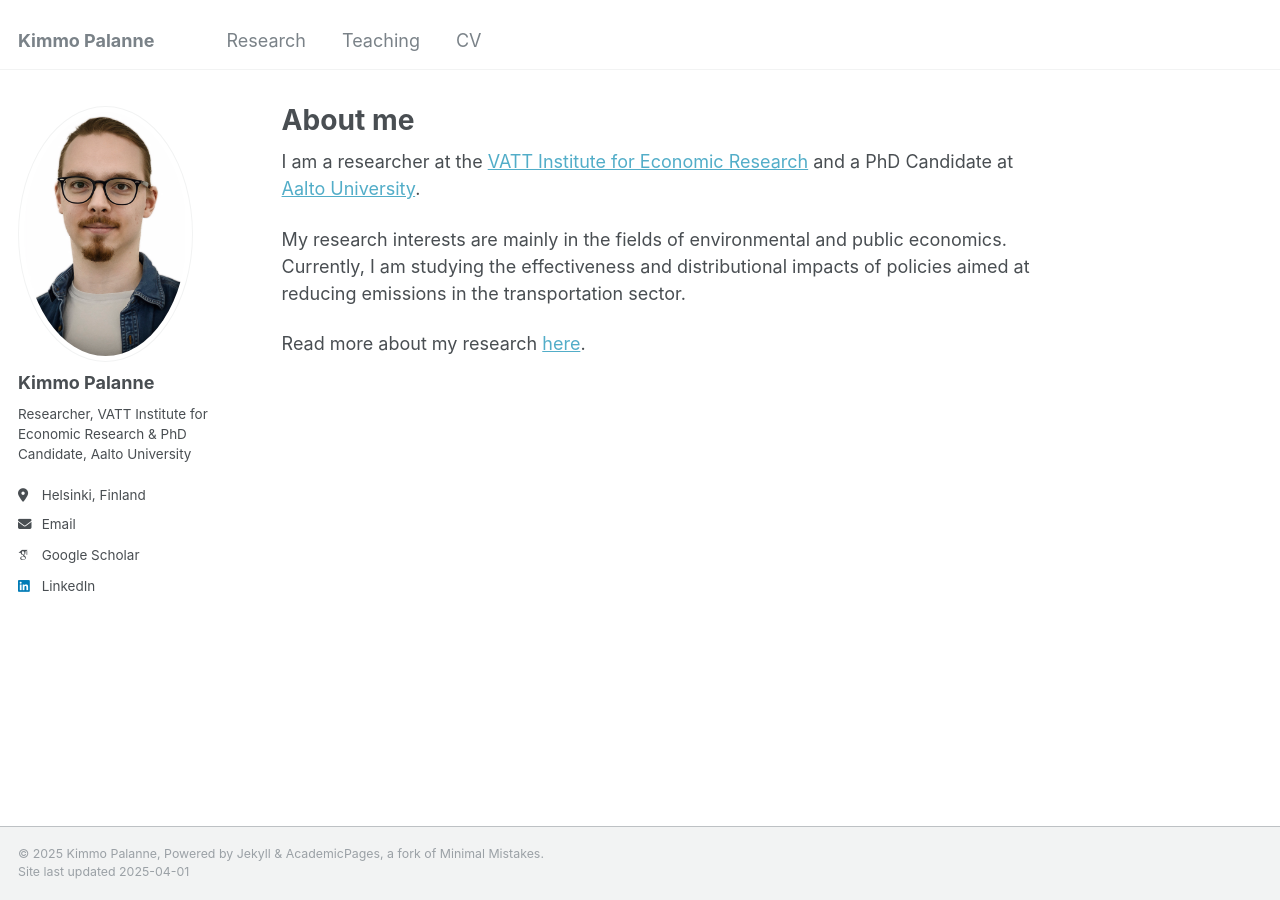
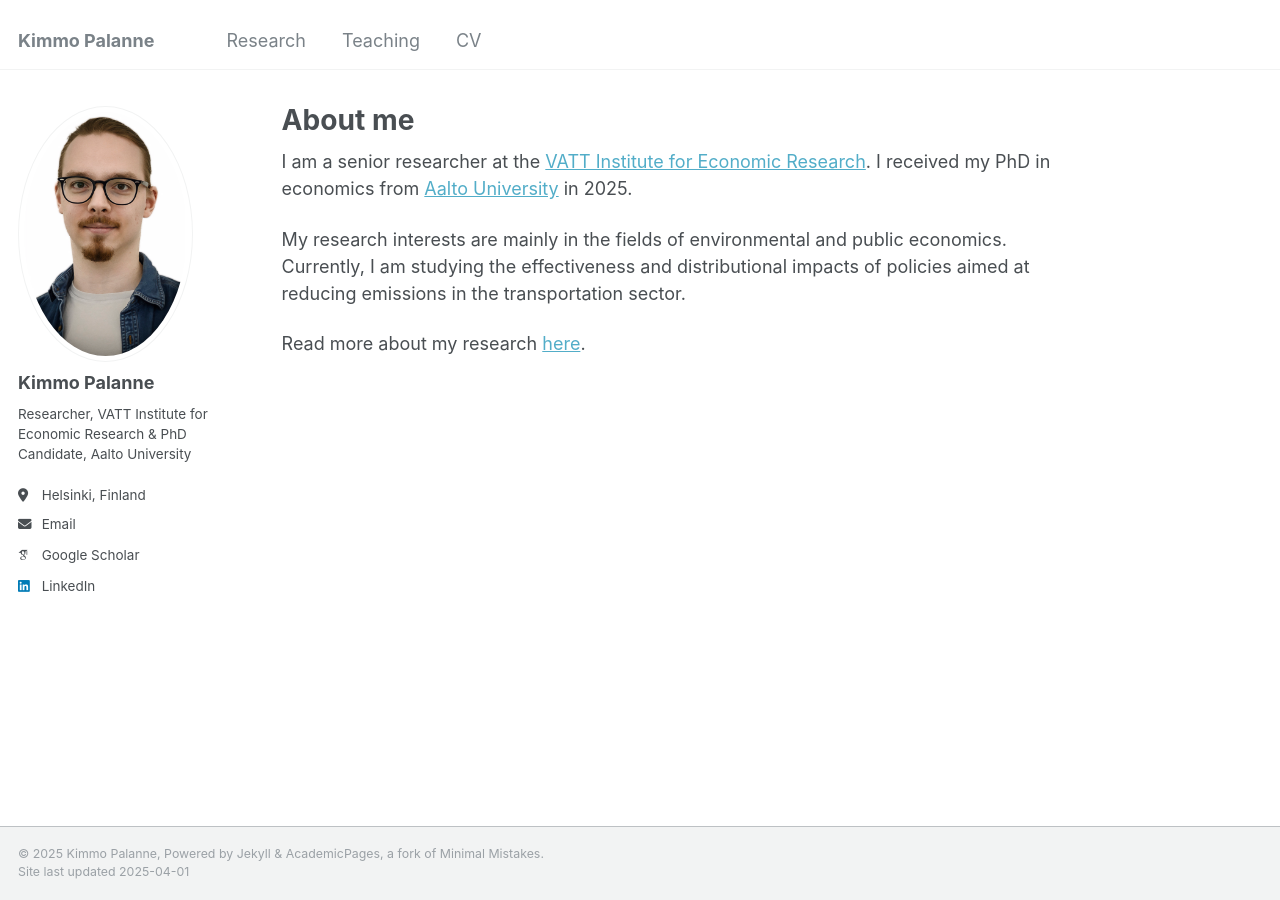
Before and after one commit to kimmopalanne/kimmopalanne.github.io, a Jekyll site: the page built from _pages/about.md, in a window 1280 px wide. Built offline with Jekyll 4.4.1, drawn with Linux system fonts in a browser that asks for light colours; some web fonts are replaced.

Commit message:
Update about.md

```diff
--- a/_pages/about.md
+++ b/_pages/about.md
@@ -7,7 +7,7 @@ redirect_from:
   - /about.html
 ---
 
-I am a researcher at the [VATT Institute for Economic Research](https://vatt.fi/en/frontpage) and a PhD Candidate at [Aalto University](https://www.aalto.fi/en/department-of-economics).
+I am a senior researcher at the [VATT Institute for Economic Research](https://vatt.fi/en/frontpage). I received my PhD in economics from [Aalto University](https://www.aalto.fi/en/department-of-economics) in 2025.
 
 My research interests are mainly in the fields of environmental and public economics. Currently, I am studying the effectiveness and distributional impacts of policies aimed at reducing emissions in the transportation sector.
 
```
